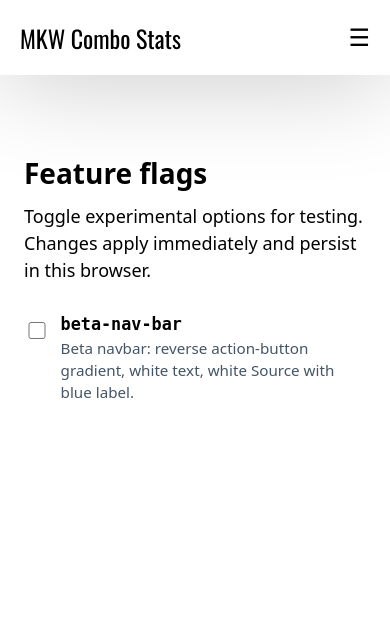
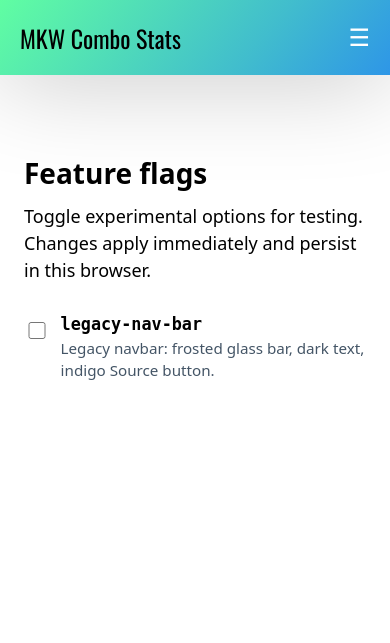
Before and after one commit to 26796-bhs/MKW-Combo-Stats, a Flask app: page /flags in a window 390 px wide. Shown: the top 643 px of the page. Run offline with Flask 3, Linux system fonts and the light colour scheme; some libraries are stand-ins or nearby versions; some web fonts are replaced.

Commit message:
Made the coloured nav bar default and flag to legacy

```diff
--- a/static/flag/script.js
+++ b/static/flag/script.js
@@ -1,12 +1,12 @@
-import { applyBetaNavBar, isBetaNavBarEnabled } from "../modules/navbar.js";
+import { applyLegacyNavBar, isLegacyNavBarEnabled } from "../modules/navbar.js";
 
 document.addEventListener("DOMContentLoaded", () => {
-    const checkbox = document.getElementById("beta-nav-bar");
+    const checkbox = document.getElementById("legacy-nav-bar");
     if (!checkbox) return;
 
-    checkbox.checked = isBetaNavBarEnabled();
+    checkbox.checked = isLegacyNavBarEnabled();
 
     checkbox.addEventListener("change", () => {
-        applyBetaNavBar(checkbox.checked);
+        applyLegacyNavBar(checkbox.checked);
     });
 });
--- a/static/modules/navbar.js
+++ b/static/modules/navbar.js
@@ -1,15 +1,15 @@
-const BETA_NAV_FLAG_KEY = "mkw-flag-beta-nav-bar";
+const LEGACY_NAV_FLAG_KEY = "mkw-flag-legacy-nav-bar";
 
-export function applyBetaNavBar(enabled) {
-    document.documentElement.classList.toggle("beta-nav-bar", !!enabled);
+export function applyLegacyNavBar(enabled) {
+    document.documentElement.classList.toggle("legacy-nav-bar", !!enabled);
     try {
-        localStorage.setItem(BETA_NAV_FLAG_KEY, enabled ? "1" : "0");
+        localStorage.setItem(LEGACY_NAV_FLAG_KEY, enabled ? "1" : "0");
     } catch (e) { }
 }
 
-export function isBetaNavBarEnabled() {
+export function isLegacyNavBarEnabled() {
     try {
-        return localStorage.getItem(BETA_NAV_FLAG_KEY) === "1";
+        return localStorage.getItem(LEGACY_NAV_FLAG_KEY) === "1";
     } catch (e) {
         return false;
     }
--- a/static/navbar.css
+++ b/static/navbar.css
@@ -20,10 +20,11 @@
 .box .navbar {
     position: absolute;
     inset: 0;
-    background-color: #d9d9d900;
+    background-color: transparent;
+    background-image: linear-gradient(310deg, #2E96E7 0%, #41BDCD 35%, #60FEA2 100%);
     box-shadow: 0px 0px 100px #00000040;
-    backdrop-filter: blur(50px) brightness(100%);
-    -webkit-backdrop-filter: blur(50px) brightness(100%);
+    backdrop-filter: none;
+    -webkit-backdrop-filter: none;
 }
 
 .site-title,
@@ -77,50 +77,46 @@
     left: 0;
     right: 0;
     bottom: 0;
-    background-color: var(--colorsindigo);
-    filter: blur(5px);
+    background-color: #ffffff;
+    filter: none;
     border-radius: 29px;
     overflow: hidden;
-    /* corner-shape: superellipse(1.1); */
     z-index: -1;
 }
 
 .icon {
     display: none;
     font-size: 24px;
-    color: #000000;
+    color: #ffffff;
     text-decoration: none;
     cursor: pointer;
     position: relative;
     z-index: 2;
 }
 
-/* Beta nav theme */
-html.beta-nav-bar .box .navbar {
-    background-color: transparent;
-    background-image: linear-gradient(310deg, #2E96E7 0%, #41BDCD 35%, #60FEA2 100%);
+/* Legacy nav — frosted glass bar, dark text, indigo Source */
+html.legacy-nav-bar .box .navbar {
+    background-color: #d9d9d900;
+    background-image: none;
     box-shadow: 0px 0px 100px #00000040;
-    backdrop-filter: none;
-    -webkit-backdrop-filter: none;
+    backdrop-filter: blur(50px) brightness(100%);
+    -webkit-backdrop-filter: blur(50px) brightness(100%);
 }
 
-html.beta-nav-bar .site-title {
+html.legacy-nav-bar .site-title,
+html.legacy-nav-bar .nav-link,
+html.legacy-nav-bar .icon {
     color: #000000;
 }
 
-html.beta-nav-bar .nav-link,
-html.beta-nav-bar .icon {
+html.legacy-nav-bar .source-button {
     color: #ffffff;
+    background-color: transparent;
 }
 
-html.beta-nav-bar .source-button {
-    color: #2E96E7;
-    background-color: #ffffff;
-}
-
-html.beta-nav-bar .source-button::before {
-    background-color: #ffffff;
-    filter: none;
+html.legacy-nav-bar .source-button::before {
+    background-color: var(--colorsindigo);
+    filter: blur(5px);
 }
 
 @media screen and (max-width: 768px) {
--- a/templates/disclaimer.html
+++ b/templates/disclaimer.html
@@ -13,9 +13,9 @@
         <h2 class="fair-use-heading">⚠️⚠️⚠️ Educational fair-use disclaimer ⚠️⚠️⚠️</h2>
         <p>
             Mario Kart, character names, vehicle names and attributes, and related sprite imagery
-            are trademarks and copyrights of Nintendo. This site is an unofficial educational
-            school project and is not affiliated with, endorsed by, or sponsored by Nintendo.
-            Such materials are used here under fair use for non-commercial educational purposes only.
+            are trademarks and copyrights of Nintendo. This site is an UNOFFICIAL educational
+            school project and is NOT affiliated with, endorsed by, or sponsored by Nintendo.
+            Such materials are used here under fair use for non-commercial educational purposes only!
         </p>
     </aside>
 </div>
--- a/templates/flags.html
+++ b/templates/flags.html
@@ -12,12 +12,12 @@
     <h1 class="flag-title">Feature flags</h1>
     <p class="flag-intro">Toggle experimental options for testing. Changes apply immediately and persist in this browser.</p>
 
-    <!-- THis flag changes the design of the nav bar -->
-    <label class="flag-option" for="beta-nav-bar">
-        <input type="checkbox" id="beta-nav-bar" name="beta-nav-bar">
+    <!-- This flag restores the previous frosted-glass navbar -->
+    <label class="flag-option" for="legacy-nav-bar">
+        <input type="checkbox" id="legacy-nav-bar" name="legacy-nav-bar">
         <span class="flag-option-text">
-            <span class="flag-option-name">beta-nav-bar</span>
-            <span class="flag-option-desc">Beta navbar: reverse action-button gradient, white text, white Source with blue label.</span>
+            <span class="flag-option-name">legacy-nav-bar</span>
+            <span class="flag-option-desc">Legacy navbar: frosted glass bar, dark text, indigo Source button.</span>
         </span>
     </label>
 </div>
--- a/templates/layout.html
+++ b/templates/layout.html
@@ -19,8 +19,8 @@
     <script>
         (function () {
             try {
-                if (localStorage.getItem("mkw-flag-beta-nav-bar") === "1") {
-                    document.documentElement.classList.add("beta-nav-bar");
+                if (localStorage.getItem("mkw-flag-legacy-nav-bar") === "1") {
+                    document.documentElement.classList.add("legacy-nav-bar");
                 }
             } catch (e) { }
         })();
```
Also changed, not shown: other parts of static/navbar.css (+19 -17 lines), database.db, 1 other file.
